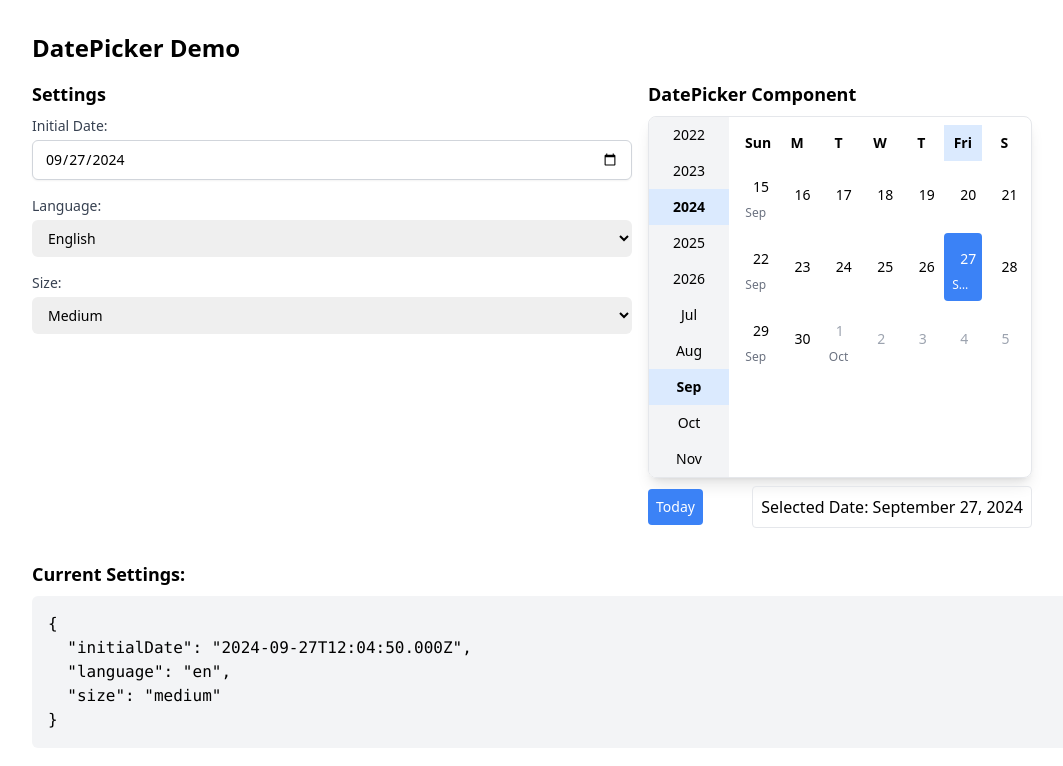
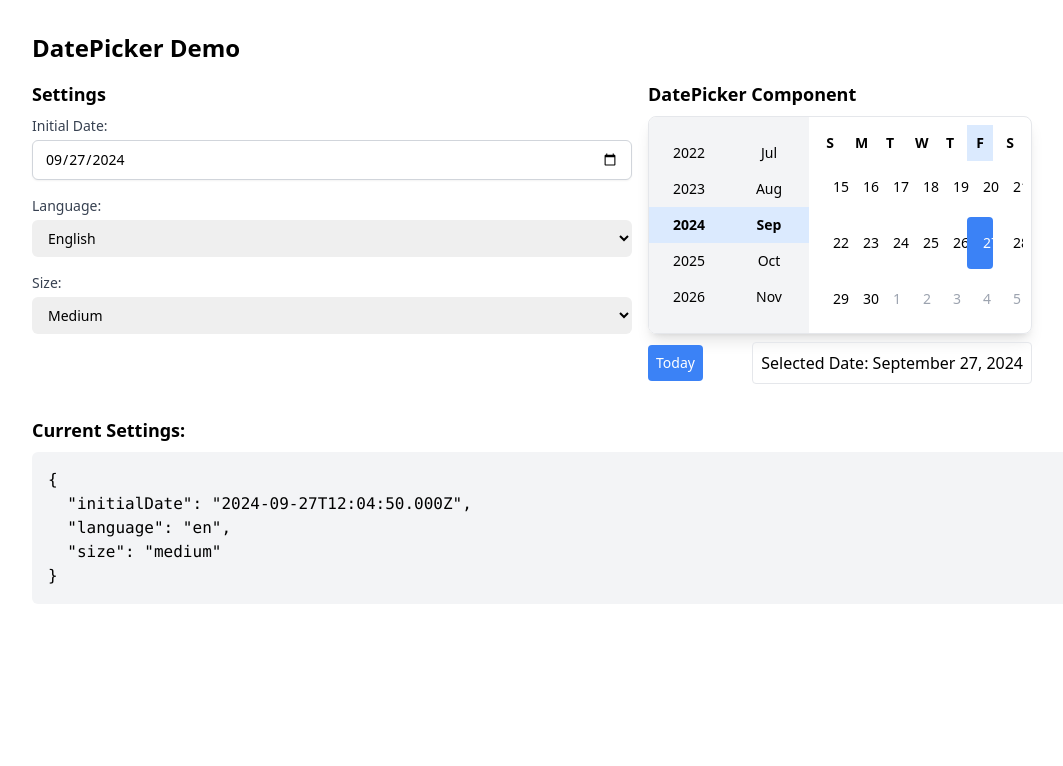
Before and after one commit to sushiljainam/date-picker, a React (Create React App) app: page / in a window 1280 px wide. Shown: the top 766 px of the page, without its empty margins (0-1063 px from the left). Built offline with nearby package versions, Linux system fonts and the light colour scheme.

Commit message:
formatting WIP

```diff
--- a/src/components/DatePicker.js
+++ b/src/components/DatePicker.js
@@ -19,8 +19,8 @@ const DatePicker = ({
         hi: ['जन', 'फर', 'मार्च', 'अप्रै', 'मई', 'जून', 'जुल', 'अग', 'सित', 'अक्टू', 'नव', 'दिस']
     };
     const weekDays = {
-        en: ['Sun', 'M', 'T', 'W', 'T', 'F', 'S'],
-        hi: ['रवि', 'सो', 'मं', 'बु', 'गु', 'शु', 'श']
+        en: ['S', 'M', 'T', 'W', 'T', 'F', 'S'],
+        hi: ['र', 'सो', 'मं', 'बु', 'गु', 'शु', 'श']
     };
     const weekDaysFull = {
         en: ['Sun', 'Mon', 'Tue', 'Wed', 'Thu', 'Fri', 'Sat'],
@@ -51,7 +51,7 @@ const DatePicker = ({
     const containerClasses = {
         compact: 'w-64 sm:w-72',
         medium: 'w-72 sm:w-80 md:w-96',
-        cozy: 'w-80 sm:w-96 md:w-112 lg:w-128'
+        cozy: ''
     };
 
     const generateDates = (centerDate) => {
@@ -202,9 +202,9 @@ const DatePicker = ({
         >
             <div className="flex flex-col sm:flex-row border rounded-lg overflow-hidden shadow-lg">
                 {/* Year and Month selectors */}
-                <div className="flex sm:flex-col">
+                <div className="flex flex-col sm:flex-row">
                     {/* Year selector */}
-                    <div className="w-1/2 sm:w-20 bg-gray-100 flex flex-row sm:flex-col items-center justify-center" role="group" aria-label={labels[language].year}>
+                    <div className="sm:w-20 bg-gray-100 flex flex-row sm:flex-col items-center justify-center" role="group" aria-label={labels[language].year}>
                         {[currentYear - 2, currentYear - 1, currentYear, currentYear + 1, currentYear + 2].map((year) => (
                             <button
                                 key={year}
@@ -218,7 +218,7 @@ const DatePicker = ({
                         ))}
                     </div>
                     {/* Month selector */}
-                    <div className="w-1/2 sm:w-20 bg-gray-100 flex flex-row sm:flex-col items-center justify-center" role="group" aria-label={labels[language].month}>
+                    <div className="sm:w-20 bg-gray-100 flex flex-row sm:flex-col items-center justify-center" role="group" aria-label={labels[language].month}>
                         {getVisibleMonths().map(({ month, year }, index) => (
                             <button
                                 key={index}
@@ -244,11 +244,11 @@ const DatePicker = ({
                                 className={`text-center font-semibold ${sizeClasses[size]} ${isSelectedDay(index) ? 'bg-blue-100' : ''}`}
                                 role="columnheader"
                             >
-                                {isSelectedDay(index) && size !== 'compact' ? weekDaysFull[language][index] : day}
+                                {(isSelectedDay(index) || index === 0) && size === 'cozy' ? weekDaysFull[language][index] : day}
                             </div>
                         ))}
                     </div>
-                    <div className={`h-[${size === 'cozy' ? '150' : '120'}px] overflow-hidden`} role="grid">
+                    <div className={`h-[${size === 'cozy' || size === 'medium' ? '150' : '120'}px] overflow-hidden`} role="grid">
                         <div className="grid grid-cols-7 gap-1">
                             {visibleDates.map((date, index) => (
                                 <button
@@ -264,7 +264,7 @@ const DatePicker = ({
                                     aria-label={`${date.getDate()} ${months[language][date.getMonth()]} ${date.getFullYear()}`}
                                 >
                                     <div className={sizeClasses[size]}>{date.getDate()}</div>
-                                    {size !== 'compact' && getDateDisplay(date) && (
+                                    {size === 'cozy' && getDateDisplay(date) && (
                                         <div className={`text-xs ${isSelectedDate(date) ? 'text-white' : 'text-gray-500'} ${isSelectedDate(date) ? 'text-[0.65rem]' : ''} whitespace-nowrap overflow-hidden text-ellipsis`}>
                                             {getDateDisplay(date)}
                                         </div>
```
